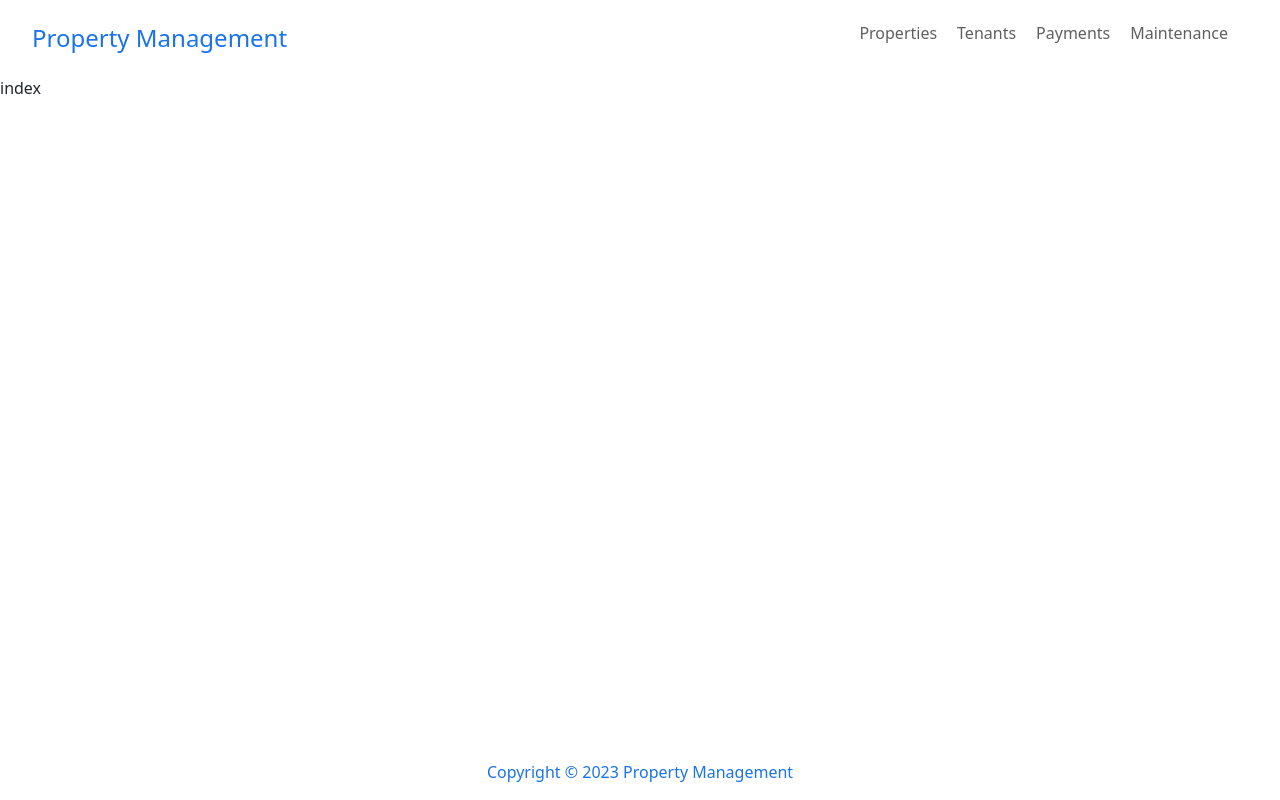
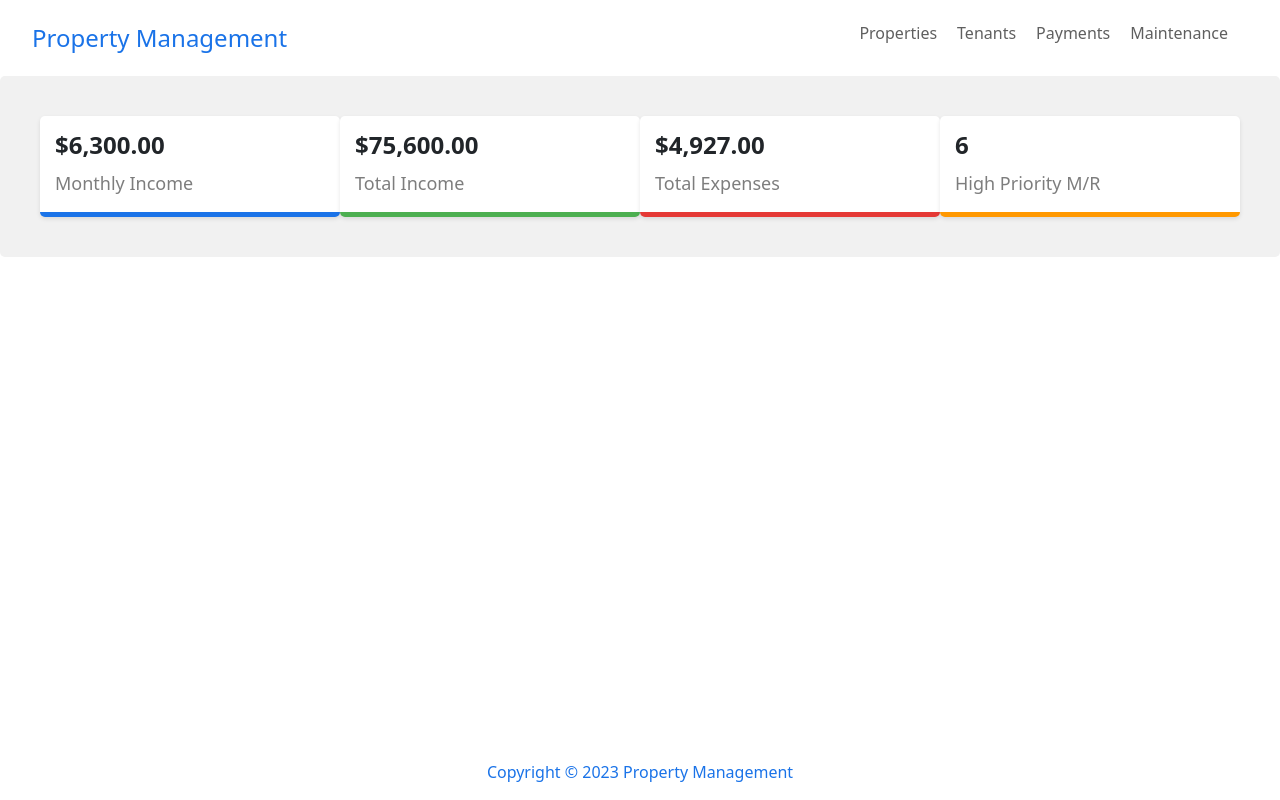
Before and after one commit to zsherman2510/PropertyManagmentProject, a React (Vite) app: page / in a window 1280 px wide. Built offline with nearby package versions, Linux system fonts and the light colour scheme.

Commit message:
first section of dashboard

```diff
--- /dev/null
+++ b/src/UIComponents/DashboardWidget.jsx
@@ -0,0 +1,17 @@
+import React from 'react'
+
+const DashboardWidget = ({ title, value, color }) => {
+
+  const widgetStyle = {
+    borderBottom: `5px solid ${color}`,
+    background: '#fff'
+  }
+  return (
+    <div className="dashboard-widget" style={ widgetStyle }>
+      <h3 className="widget-value">{value}</h3>
+      <p className="widget-title">{title}</p>
+    </div>
+  )
+}
+
+export default DashboardWidget
--- /dev/null
+++ b/src/components/Dashboard/OverallSummary.jsx
@@ -0,0 +1,34 @@
+import React from 'react'
+import DashboardWidget from '../../UIComponents/DashboardWidget'
+
+const OverallSummary = ({ monthlyIncome, totalIncome, totalExpenses, highPriorityMaintenance }) => {
+
+  const dollarMonthly = monthlyIncome.toLocaleString("en-US", {
+    style: "currency",
+    currency: "USD"
+  });
+
+  const dollarTotal = totalIncome.toLocaleString("en-US", {
+    style: "currency",
+    currency: "USD"
+  });
+
+  const dollarTotalExpenses = totalExpenses.toLocaleString("en-US", {
+    style: "currency",
+    currency: "USD"
+  });
+
+  const amountOfHighPriorityRequests = highPriorityMaintenance.length;
+
+  return (
+   <div className="container property-summary" style={{ padding: '40px'}}>
+      <DashboardWidget title="Monthly Income" value={ dollarMonthly } color="#1a73e8" />
+      <DashboardWidget title="Total Income" value={ dollarTotal } color="#4caf50" />
+      <DashboardWidget title="Total Expenses" value={ dollarTotalExpenses } color="#e53935" />
+      <DashboardWidget title="High Priority M/R" value={ amountOfHighPriorityRequests } color="#ff9800" />
+
+   </div>
+  )
+}
+
+export default OverallSummary
--- a/src/components/Dashboard/index.jsx
+++ b/src/components/Dashboard/index.jsx
@@ -1,4 +1,5 @@
 import React, { useState, useEffect } from 'react'
+import OverallSummary from './OverallSummary';
 
 const Dashboard = () => {
   const [properties, setProperties] = useState([]);
@@ -26,12 +27,22 @@ const Dashboard = () => {
     }
     fetchData();
   }, [])
-
+  const totalIncome = payments.reduce((sum, payment) => sum + payment.amount, 0);
+  const totalExpenses = expenses.reduce((sum, expense) => sum + expense.amount, 0);
+  const highPriorityMaintenance = maintenance.filter((request) => request.priority === "High");
+  console.log(highPriorityMaintenance, 'high priority maintnenace')
+  const calculateAverageMonthlyIncome = () => {
+    const averageIncome = totalIncome / 12;
+    return averageIncome;
+  }
+  const totalMonthlyIncome = calculateAverageMonthlyIncome();
 
 
 
   return (
-    <div>index</div>
+    <div>
+      <OverallSummary monthlyIncome={totalMonthlyIncome} totalIncome={totalIncome} totalExpenses={totalExpenses} highPriorityMaintenance={highPriorityMaintenance} />
+    </div>
   )
 }
 
```
